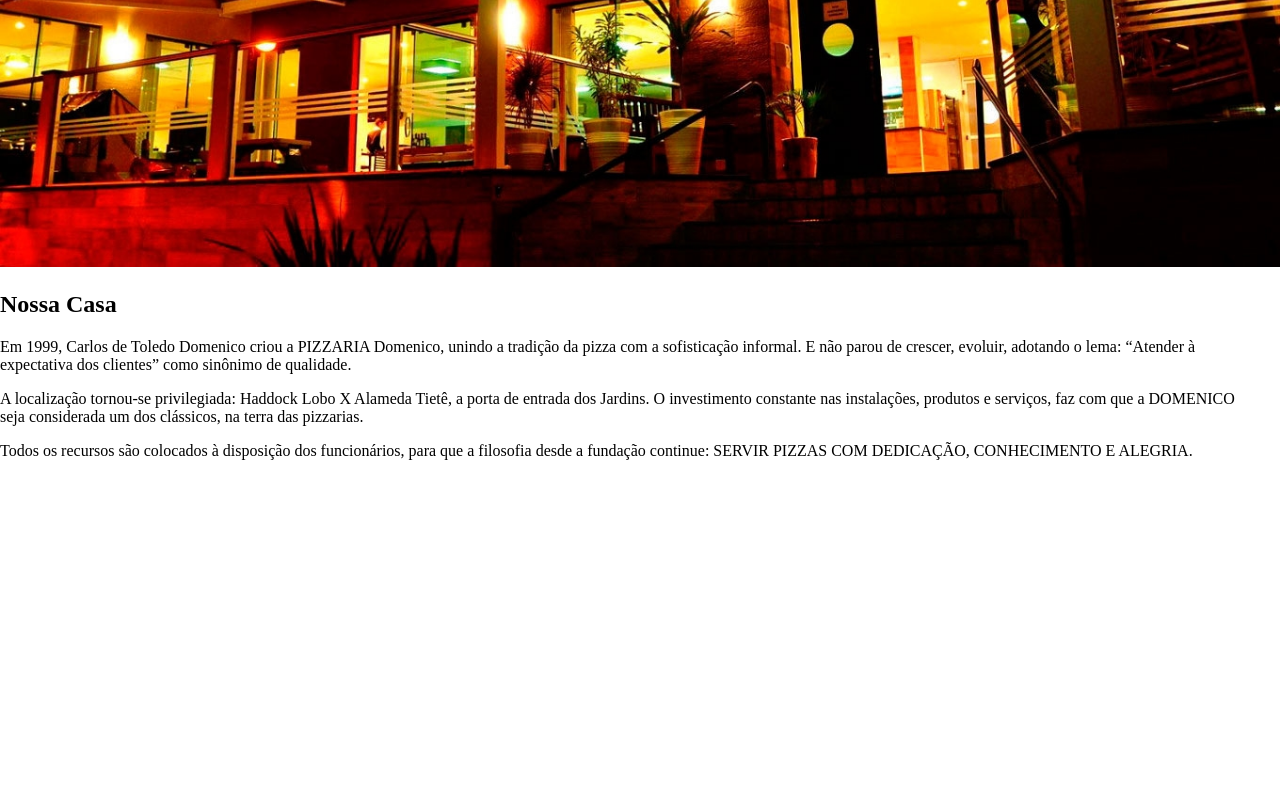
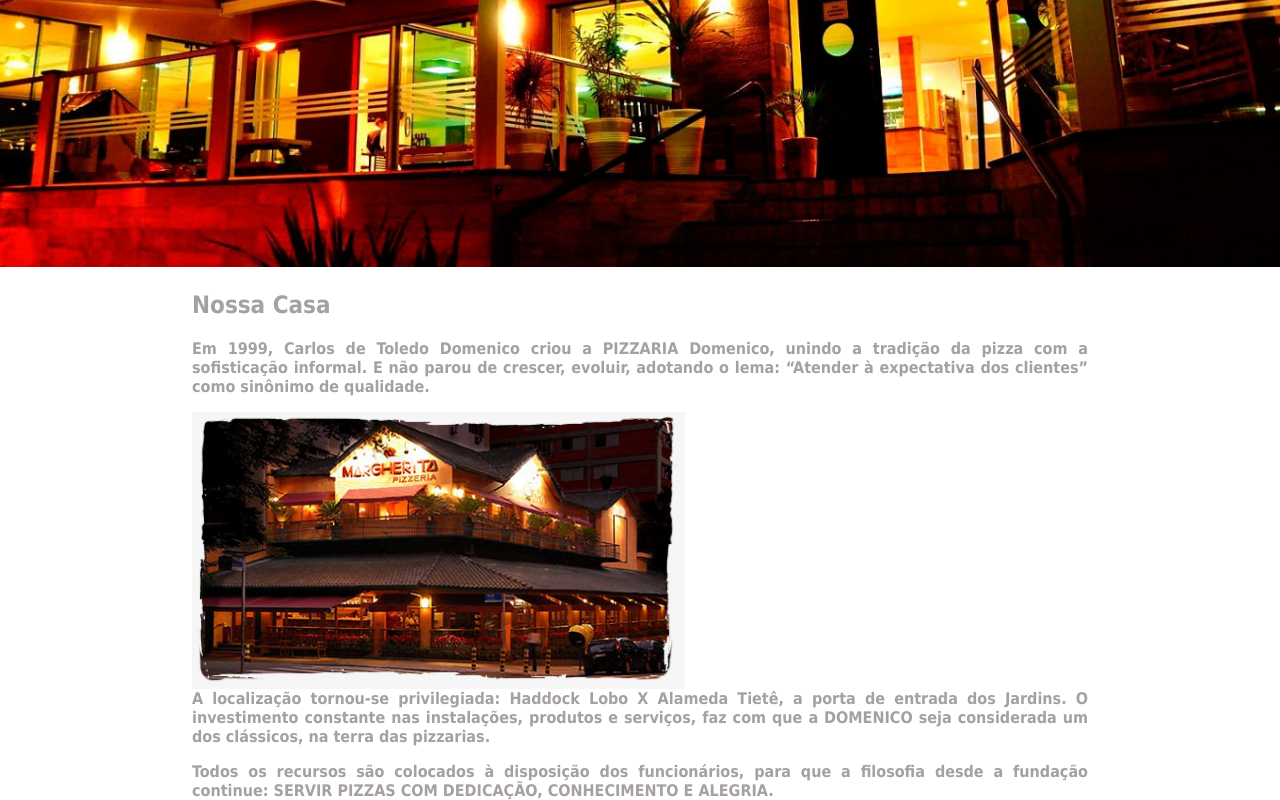
Before and after one commit to jonatahessa/Pizzaria, a plain HTML site: page index.html in a window 1280 px wide. Shown: the part 453-1253 px from the top of the page. Before the commit the page ends 913 px from the top, so only its background shows below. Drawn offline with Linux system fonts and the light colour scheme.

Commit message:
Alterado nossa casa

```diff
--- a/estilo.css
+++ b/estilo.css
@@ -23,7 +23,6 @@ html, body {
   background-color: #EDEDED;
 	color: #333;
 	text-decoration: none;
-	border-bottom: 3px solid #EDEDED;
 	padding: 2% 4%;
 	float: left;
   transition: 1s;
@@ -43,5 +42,39 @@ html, body {
 }
 
 #nossacasa {
-  width: 97%;
+  width: 70%;
+  right: 0;
+  left: 0;
+  margin: auto;
+  text-align: justify;
+  font-family: Tahoma;
+  font-weight: bold;
+  color: #a6a0a0;
+  font-size: 100%;
 }
+
+#nossacasa p:nth-of-type(1) {
+  width: 100%;
+  margin-right: 2%;
+}
+
+#nossacasa p:nth-of-type(2) {
+  width: 100%;
+}
+
+#nossacasa p:nth-of-type(3) {
+  width: 100%;
+}
+
+#fachada {
+  width: 55%;
+}
+
+#fachada img {
+  width: 100%;
+  position: static;
+  right: 0;
+  top: 0;
+  margin: auto;
+  float: right;
+}
--- a/index.html
+++ b/index.html
@@ -25,6 +25,9 @@
       <div id="nossacasa">
         <h1>Nossa Casa</h1>
         <p>Em 1999, Carlos de Toledo Domenico criou a PIZZARIA Domenico, unindo a tradição da pizza com a sofisticação informal. E não parou de crescer, evoluir, adotando o lema: “Atender à expectativa dos clientes” como sinônimo de qualidade.</p>
+          <div id="fachada">
+            <img src="_imagens/FachadaPizzaria.jpg">
+          </div>
         <p>A localização tornou-se privilegiada: Haddock Lobo X Alameda Tietê, a porta de entrada dos Jardins. O investimento constante nas instalações, produtos e serviços, faz com que a DOMENICO seja considerada um dos clássicos, na terra das pizzarias.</p>
         <p>Todos os recursos são colocados à disposição dos funcionários, para que a filosofia desde a fundação continue: SERVIR PIZZAS COM DEDICAÇÃO, CONHECIMENTO E ALEGRIA.</p>
       </div>
```
Also changed, not shown: _imagens/FachadaPizzaria.jpg (added).
